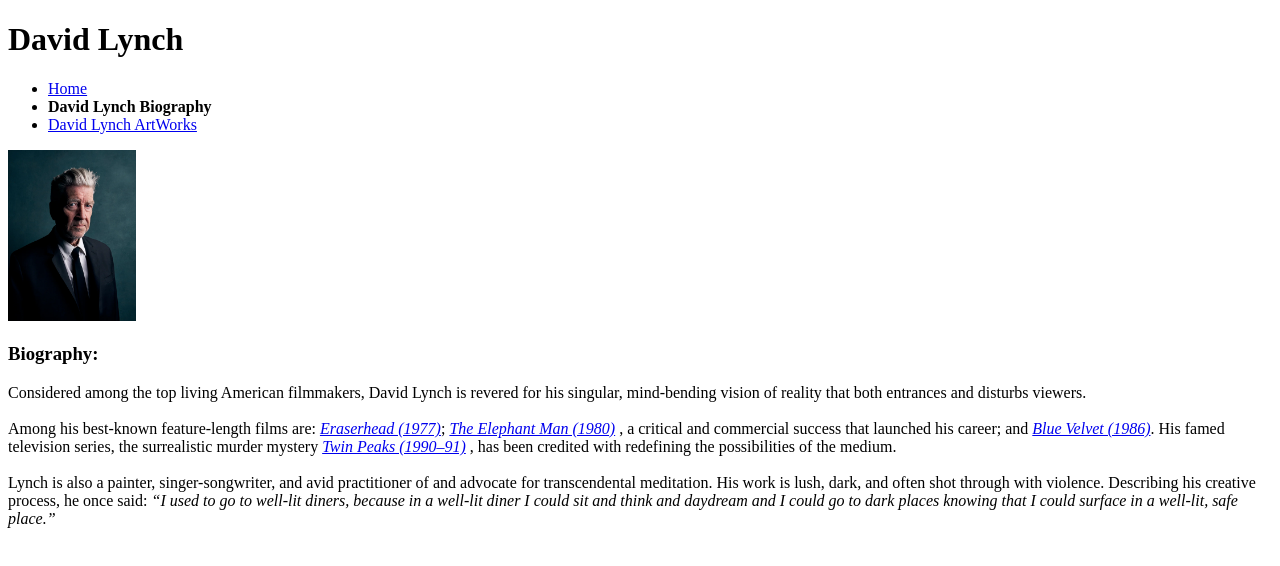
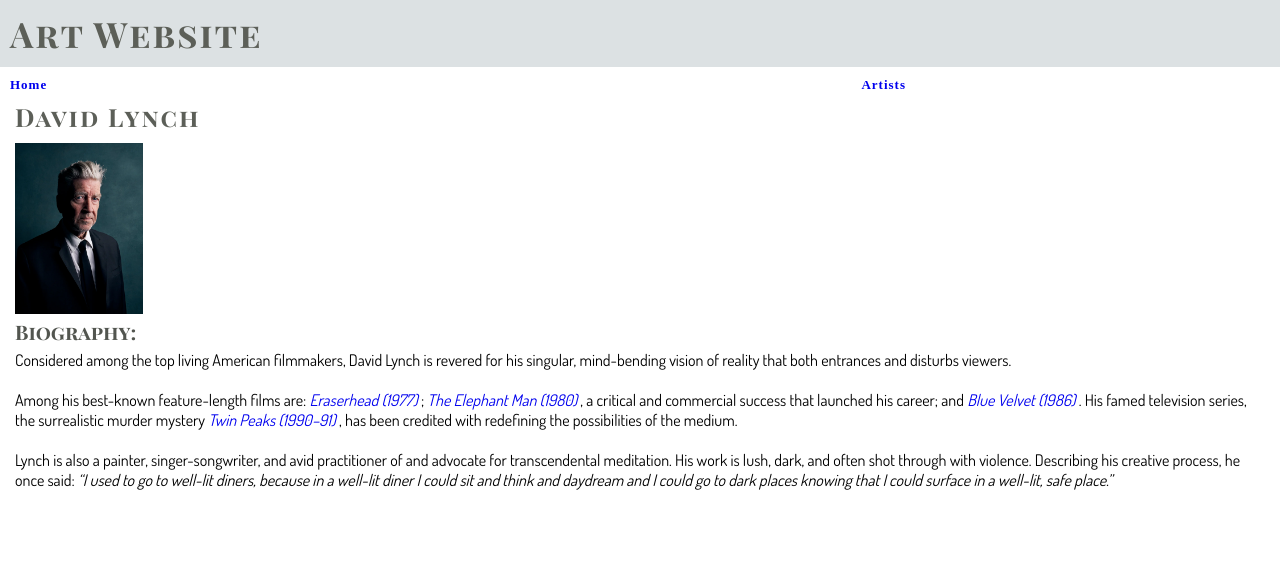
Before and after one commit to ChernyHleb/ArtWebsite, a plain HTML site: page common/DavidLynch.html in a window 1280 px wide. Drawn offline with Linux system fonts and the light colour scheme.

Commit message:
added some css styles and new 'Artists' page

```diff
--- /dev/null
+++ b/common/Artists.html
@@ -0,0 +1,53 @@
+<!DOCTYPE html>
+<html>
+  <head>
+    <meta charset="utf-8" />
+    <meta name="viewport" content="width=device-width" />
+    <title>Art Website</title>
+    <link rel="preconnect" href="https://fonts.gstatic.com" />
+    <link
+      href="https://fonts.googleapis.com/css2?family=Playfair+Display+SC:wght@700&display=swap"
+      rel="stylesheet"
+    />
+    <link
+      href="https://fonts.googleapis.com/css2?family=Dosis&display=swap"
+      rel="stylesheet"
+    />
+    <link href="styles.css" rel="stylesheet" type="text/css" />
+
+    <style></style>
+  </head>
+  <body>
+    <script src="script.js"></script>
+
+    <nav>
+      <label class="logo">Art Website</label>
+      <ul class="nav_links">
+        <li><a href="../index.html">Home</a></li>
+        <li><a href="Artists.html">Artists</a></li>
+      </ul>
+    </nav>
+
+    <div class="main_content">
+      <h1>Modern Artisits</h1>
+      <ul>
+        <li>
+          <ul>
+            <h3>David Lynch</h3>
+            <li><a href="DavidLynch.html"> Biography</a></li>
+            <li><a href="DavidLynchArtworks.html">ArtWorks</a></li>
+            <li><a href="DavidLynchFilms.html">Films</a></li>
+          </ul>
+        </li>
+
+        <li>
+          <ul>
+            <h3>Eddie Martinez</h3>
+            <li><a href="EddieMartinez.html"> Biography</a></li>
+            <li><a href="EddieMartinezArtWorks.html">ArtWorks</a></li>
+          </ul>
+        </li>
+      </ul>
+    </div>
+  </body>
+</html>
--- a/common/DavidLynch.html
+++ b/common/DavidLynch.html
@@ -1,40 +1,69 @@
 <!DOCTYPE html>
 <html>
   <head>
-    <meta charset="utf-8">
-    <meta name="viewport" content="width=device-width">
+    <meta charset="utf-8" />
+    <meta name="viewport" content="width=device-width" />
+    <link rel="preconnect" href="https://fonts.gstatic.com" />
+    <link
+      href="https://fonts.googleapis.com/css2?family=Playfair+Display+SC:wght@700&display=swap"
+      rel="stylesheet"
+    />
+    <link
+      href="https://fonts.googleapis.com/css2?family=Dosis&display=swap"
+      rel="stylesheet"
+    />
+    <link href="styles.css" rel="stylesheet" type="text/css" />
   </head>
   <body>
-
-    <h1>David Lynch</h1>
     <nav>
-      <ul>
+      <label class="logo">Art Website</label>
+      <ul class="nav_links">
         <li><a href="../index.html">Home</a></li>
-        <li><strong>David Lynch Biography</strong></li>
-        <li><a href="DavidLynchArtworks.html">David Lynch ArtWorks</a></li>
+        <li><a href="Artists.html">Artists</a></li>
       </ul>
     </nav>
 
-    <img  src="../img/DavidLynch.webp"  width="128"/>
+    <div class="main_content">
+      <h1>David Lynch</h1>
+      <img src="../img/DavidLynch.webp" width="128" />
 
-    <h3>Biography:</h3>
+      <h3>Biography:</h3>
 
-    <p>
-      Considered among the top living American filmmakers, David Lynch is revered for his singular, mind-bending vision of reality that both entrances and disturbs viewers. <br><br>
-
-      Among his best-known feature-length films are:
-        <a href="https://en.wikipedia.org/wiki/Eraserhead"><em>Eraserhead (1977)</em></a>;
-        <a href="https://en.wikipedia.org/wiki/The_Elephant_Man_(film)"><em>The Elephant Man (1980)</em></a>
+      <p>
+        Considered among the top living American filmmakers, David Lynch is
+        revered for his singular, mind-bending vision of reality that both
+        entrances and disturbs viewers.
+        <br/>
+        <br/>
+        Among his best-known feature-length films are:
+        <a href="https://en.wikipedia.org/wiki/Eraserhead">
+          <em>Eraserhead (1977)</em>
+        </a>
+        ;
+        <a href="https://en.wikipedia.org/wiki/The_Elephant_Man_(film)">
+          <em>The Elephant Man (1980)</em>
+        </a>
         , a critical and commercial success that launched his career; and
-        <a href="https://en.wikipedia.org/wiki/Blue_Velvet_(film)"><em>Blue Velvet (1986)</em></a>.
-        His famed television series, the surrealistic murder mystery
-        <a href="https://en.wikipedia.org/wiki/Twin_Peaks"><em>Twin Peaks (1990–91)</em></a>
+        <a href="https://en.wikipedia.org/wiki/Blue_Velvet_(film)">
+          <em>Blue Velvet (1986)</em>
+        </a>
+        . His famed television series, the surrealistic murder mystery
+        <a href="https://en.wikipedia.org/wiki/Twin_Peaks">
+          <em>Twin Peaks (1990–91)</em>
+        </a>
         , has been credited with redefining the possibilities of the medium.
-        <br><br>
-        Lynch is also a painter, singer-songwriter, and avid practitioner of and advocate for transcendental meditation. His work is lush, dark, and often shot through with violence. Describing his creative process, he once said: <em>“I used to go to well-lit diners, because in a well-lit diner I could sit and think and daydream and I could go to dark places knowing that I could surface in a well-lit, safe place.”</em>
-    </p>
-
-
-
+        <br/>
+        <br/>
+        Lynch is also a painter, singer-songwriter, and avid practitioner of and
+        advocate for transcendental meditation. His work is lush, dark, and
+        often shot through with violence. Describing his creative process, he
+        once said:
+        <em>
+          “I used to go to well-lit diners, because in a well-lit diner I could
+          sit and think and daydream and I could go to dark places knowing that
+          I could surface in a well-lit, safe place.”
+        </em>
+      </p>
+    </div>
   </body>
 </html>
--- /dev/null
+++ b/common/styles.css
@@ -0,0 +1,91 @@
+* {
+  padding: 0;
+  margin: 0;
+  text-decoration: none;
+  list-style: none;
+  box-sizing: border-box;
+}
+
+nav {
+  background: #dce1e3;
+  height: 50;
+  width: 100%;
+  padding: 10px;
+
+  position: fixed;
+  top: 0;
+}
+
+nav .menu_burger i {
+  color: #fff;
+  font-size: 25px;
+  margin-top: 10px;
+  cursor: pointer;
+}
+
+label.logo {
+  color: #5c5f58;
+  font-size: 35px;
+  font-family: "Playfair Display SC", serif;
+  letter-spacing: 2px;
+  font-weight: bold;
+}
+
+.nav_links {
+  margin-top: 20px;
+  position: absolute;
+  display: flex;
+
+  color: #b73225;
+
+  justify-content: space-between;
+  width: 70%;
+
+  font-weight: bold;
+  letter-spacing: 1px;
+  font-size: 13px;
+}
+
+.nav_links a:visited {
+  color: #b73225;
+}
+
+.drop_menu_btn:hover .mymenu {
+  display: block;
+}
+
+.mymenu:hover .mymenu {
+  display: block;
+}
+
+.main_content {
+  margin: 100px 15px 15px;
+}
+
+h1 {
+  margin-bottom: 10px;
+  color: #5c5f58;
+  font-family: "Playfair Display SC", serif;
+  letter-spacing: 2px;
+  font-size: 25px;
+  font-weight: bold;
+}
+
+h3 {
+  margin-bottom: 5px;
+  color: rgb(82, 85, 79);
+  font-family: "Playfair Display SC", serif;
+  font-size: 20px;
+}
+
+p {
+  font-family: "Dosis", sans-serif;
+}
+
+.artwork_note {
+  color: gray;
+}
+
+.artwork {
+  margin-top: 10px;
+}
```
Also changed, not shown: common/DavidLynchArtworks.html (+47 -31 lines), index.html (+37 -13 lines).
